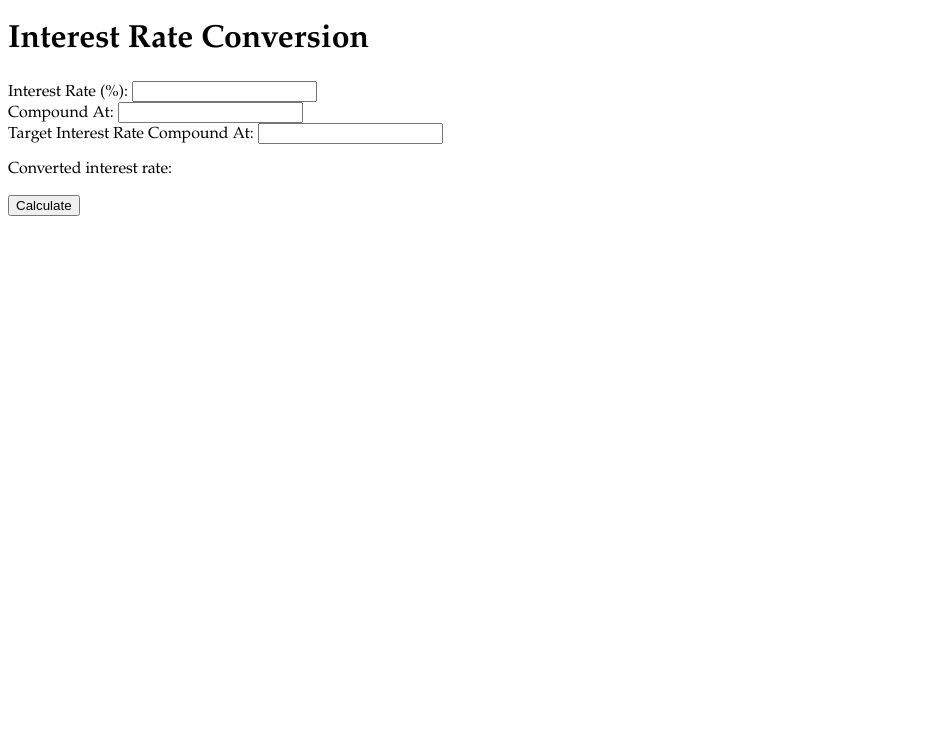
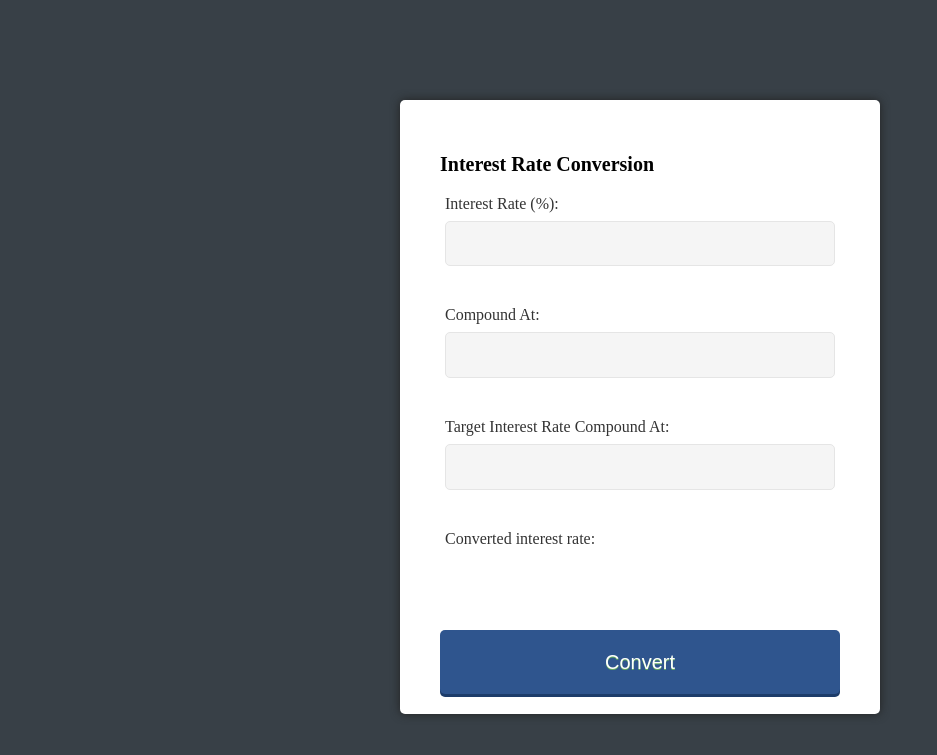
Before and after one commit to kiphub/kiphub.github.io, a Jekyll site: the page fm/index.html, which Jekyll copies as it is, in a window 1280 px wide. Shown: the top 755 px of the page, without its empty margins (0-937 px from the left). Built offline with Jekyll 4.4.1, drawn with Linux system fonts in a browser that asks for light colours; nearby versions of some CDN libraries.

Commit message:
Add styles to `index.html`

```diff
--- a/fm/css/style.css
+++ b/fm/css/style.css
@@ -1,3 +1,77 @@
+
+.highlight {
+	box-shadow: 0px 0px 10px #755d00;
+}
+
 body {
-    font-family: Didot, "Palatino Linotype", serif;
-};
+	background: #384047;
+	font-family: Didot;
+	font-size: 10px
+}
+
+form {
+	background: #fff;
+	padding: 4em 4em 2em;
+	max-width: 400px;
+	margin: 100px auto 0;
+	box-shadow: 0 0 1em #222;
+	border-radius: 5px;
+}
+
+p {
+	margin: 0 0 3em 0;
+	position: relative;
+	padding: .5em;
+}
+
+label {
+	display: block;
+	font-size: 1.6em;
+	margin: 0 0 .5em;
+	color: #333;
+}
+
+input {
+	box-sizing: border-box;
+	width: 100%;
+	outline: none
+}
+
+input[type="text"] {
+	background: #f5f5f5;
+	border: 1px solid #e5e5e5;
+	font-size: 1.6em;
+	padding: .8em .5em;
+	border-radius: 5px;
+}
+
+input[type="text"]:focus {
+	background: #fff;
+}
+
+input[type="button"] {
+	background: #2F558E;
+	box-shadow: 0 3px 0 0 #1D3C6A;
+	border-radius: 5px;
+	border: none;
+	color: #fff;
+	cursor: pointer;
+	display: block;
+	font-size: 2em;
+	line-height: 1.6em;
+	margin: 2em 0 0;
+	outline: none;
+	padding: .8em 0;
+	text-shadow: 0 1px #68B25B;
+}
+
+output {
+	/*background: #f5f5f5;
+	border: 1px solid #e5e5e5;
+	box-sizing: border-box;
+	border-radius: 5px;*/
+	width: 100%;
+	outline: none;
+	font-size: 1.6em;
+	padding: .8em .5em;
+}
--- a/fm/index.html
+++ b/fm/index.html
@@ -1,27 +1,37 @@
 <!DOCTYPE html>
 	<html>
 		<head>
+			<meta name="description" content="An interest rate converter." />
 			<title>Financial Mathematics</title>
+			<script src="http://code.jquery.com/jquery-3.2.1.min.js" integrity="sha256-hwg4gsxgFZhOsEEamdOYGBf13FyQuiTwlAQgxVSNgt4=" crossorigin="anonymous"></script>
 			<!-- link to main stylesheet -->
 			<link rel="stylesheet" type="text/css" href="./css/style.css">
 		</head>
 		<body>
-            <h1>Interest Rate Conversion</h1>
 
 			<div name="interestRateConversion" class="container">
-                <label for="intRate">Interest Rate (%): </label>
-                <input id="intRate" name='intRate' /><br />
+				<form>
+					<h1>Interest Rate Conversion</h1>
+					<p>
+		                <label for="intRate">Interest Rate (%): </label>
+		                <input id="intRate" name='intRate' type="text" /><br />
+					</p>
+					<p>
+		                <label for="srcComp">Compound At: </label>
+		                <input id="srcComp" name='srcComp' type="text"/><br />
+					</p>
+					<p>
+		                <label for="tarComp">Target Interest Rate Compound At:</label>
+		                <input id="tarComp" name='tarComp' type="text"/><br />
+					</p>
+					<p>
+						<label>Converted interest rate: </label><br />
+						<output id="tarIntRate" name="tarIntRate"></output>
+					</p>
 
-                <label for="srcComp">Compound At: </label>
-                <input id="srcComp" name='srcComp'/><br />
-
-                <label for="tarComp">Target Interest Rate Compound At:</label>
-                <input id="tarComp" name='tarComp'/><br />
-
-				<p>Converted interest rate: </p>
-				<p id="tarIntRate"></p>
-				<button id='myButton'>Calculate</button>
-				<script src="scripts/fm.js"></script>
+					<input id='calculate' type="button" name="calculate" value="Convert" />
+					<script src="scripts/fm.js"></script>
+				</form>
 
 			</div><!-- /.container -->
 			<footer>
--- a/fm/scripts/fm.js
+++ b/fm/scripts/fm.js
@@ -1,20 +1,31 @@
+const calculate = document.getElementById('calculate');
+const tarIntRate = document.getElementById('tarIntRate');
+const numberInput = document.querySelectorAll('[type="text"]');
 
-const myButton = document.getElementById('myButton');
-const tarIntRate = document.getElementById('tarIntRate');
+const focusHandler = event => {
+  event.target.className = 'highlight';
+};
+
+const blurHandler = event => {
+  event.target.className = '';
+};
+
+numberInput.forEach( element => element.addEventListener('focus', focusHandler) );
+numberInput.forEach( element => element.addEventListener('blur', blurHandler) );
+
 
 function iconv(intRate, srcComp, tarComp) {
 
     if (srcComp && tarComp && intRate) {
         intRate /= 100
         const convIntRate = tarComp * (Math.pow((1 + intRate/srcComp), (srcComp/tarComp)) - 1);
-        return convIntRate;
+        return convIntRate * 100;
     } else {
-        return intRate;
+        return "Some values are missing!";
     }
 };
 
-
-myButton.addEventListener('click', () => {
+calculate.addEventListener('click', () => {
 
     const intRate = parseFloat(document.querySelector('#intRate').value);
     const srcComp = parseFloat(document.querySelector('#srcComp').value);
```
